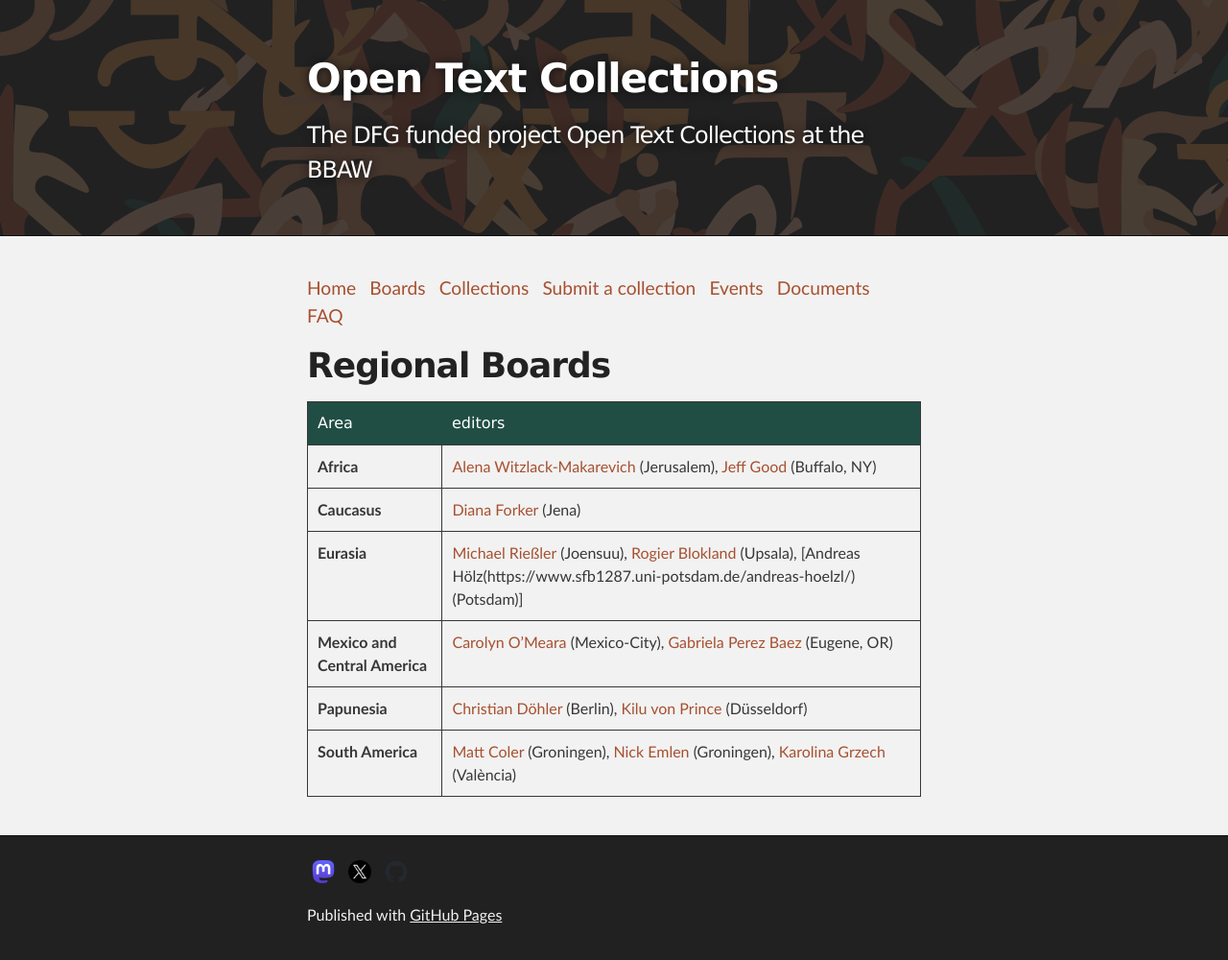
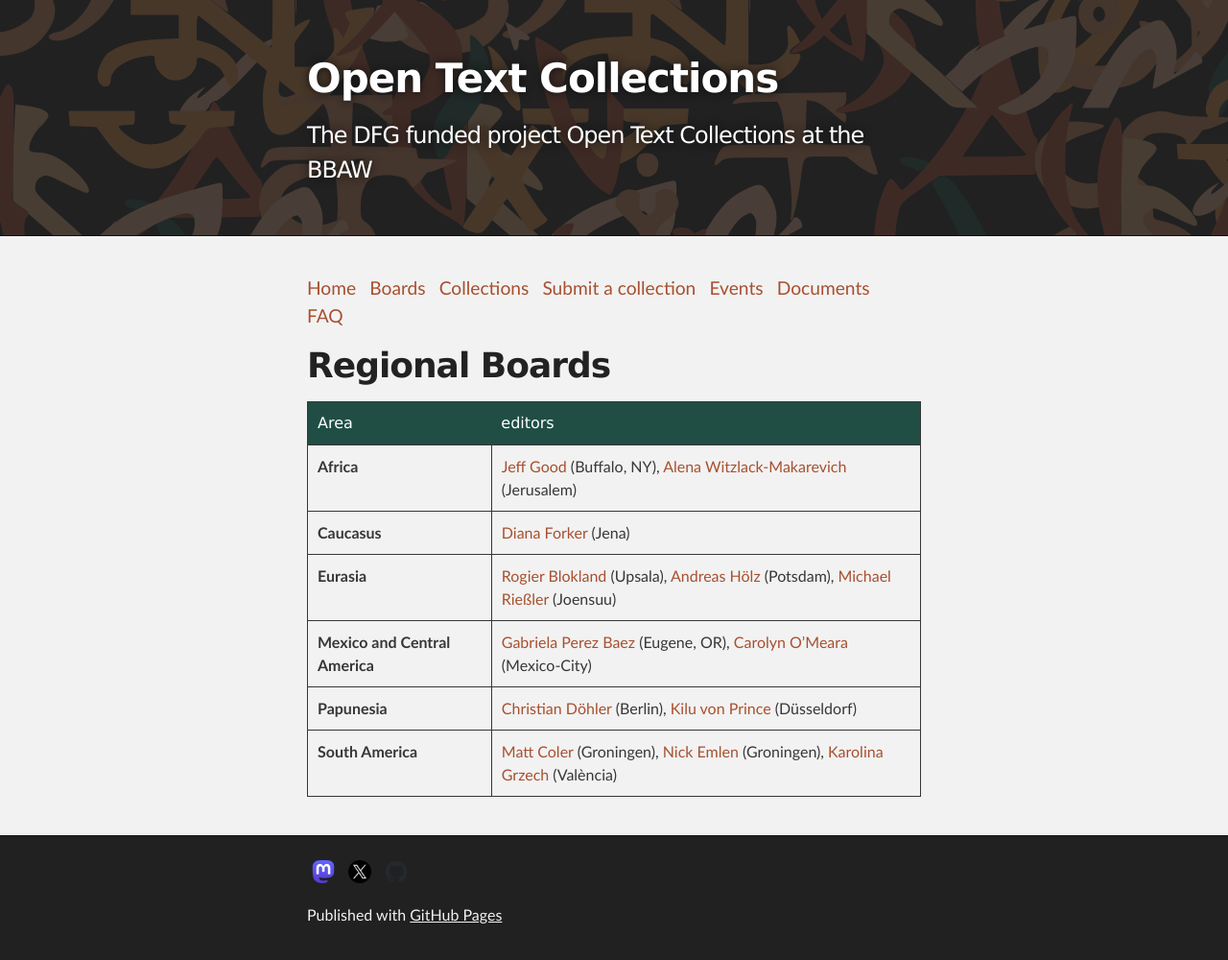
Before and after one commit to OpenTextCollections/opentextcollections.github.io, a Jekyll site: the page built from regionalboards.md, in a window 1280 px wide. Shown: the whole page at 96% size. Built offline with Jekyll 4.4.1, drawn with Linux system fonts in a browser that asks for light colours.

Commit message:
update-fix

```diff
--- a/regionalboards.md
+++ b/regionalboards.md
@@ -8,9 +8,9 @@
 
 | Area        | editors
 |:-------------|:------------------|
-|  **Africa** | [Alena Witzlack-Makarevich](https://en.linguistics.huji.ac.il/people/alena-witzlack-makarevich) (Jerusalem), [Jeff Good](https://arts-sciences.buffalo.edu/linguistics/faculty/jeff-good.html) (Buffalo, NY) |
+|  **Africa** | [Jeff Good](https://arts-sciences.buffalo.edu/linguistics/faculty/jeff-good.html) (Buffalo, NY), [Alena Witzlack-Makarevich](https://en.linguistics.huji.ac.il/people/alena-witzlack-makarevich) (Jerusalem) |
 |  **Caucasus** | [Diana Forker](https://www.gw.uni-jena.de/fakultaet/institut-fuer-slawistik-und-kaukasusstudien/mitarbeiterinnen/forker-diana) (Jena) |
-|  **Eurasia** | [Michael Rießler](https://uefconnect.uef.fi/en/person/michael.riesler/) (Joensuu), [Rogier Blokland](https://www.uu.se/kontakt-och-organisation/personal?query=N14-1060) (Upsala), [Andreas Hölz(https://www.sfb1287.uni-potsdam.de/andreas-hoelzl/) (Potsdam)] |
-|  **Mexico and Central America**  | [Carolyn O'Meara](https://carolynomeara.weebly.com/) (Mexico-City), [Gabriela Perez Baez](https://uonews.uoregon.edu/gabriela-p%C3%A9rez-b%C3%A1ez-department-linguistics) (Eugene, OR)|
+|  **Eurasia** | [Rogier Blokland](https://www.uu.se/kontakt-och-organisation/personal?query=N14-1060) (Upsala), [Andreas Hölz](https://www.sfb1287.uni-potsdam.de/andreas-hoelzl/) (Potsdam), [Michael Rießler](https://uefconnect.uef.fi/en/person/michael.riesler/) (Joensuu) |
+|  **Mexico and Central America**  | [Gabriela Perez Baez](https://uonews.uoregon.edu/gabriela-p%C3%A9rez-b%C3%A1ez-department-linguistics) (Eugene, OR), [Carolyn O'Meara](https://carolynomeara.weebly.com/) (Mexico-City)|
 |  **Papunesia** | [Christian Döhler](https://orcid.org/0000-0002-9659-5920) (Berlin), [Kilu von Prince](https://www.ling.hhu.de/bereiche-des-institutes/allgemeine-sprachwissenschaft) (Düsseldorf) |
 |  **South America**  | [Matt Coler](https://www.rug.nl/staff/m.coler) (Groningen), [Nick Emlen](https://www.rug.nl/staff/n.q.emlen) (Groningen), [Karolina Grzech](https://www.uv.es/uvweb/college/en/profile-1285950309813.html?p2=grzech&idA=) (València)|
```
